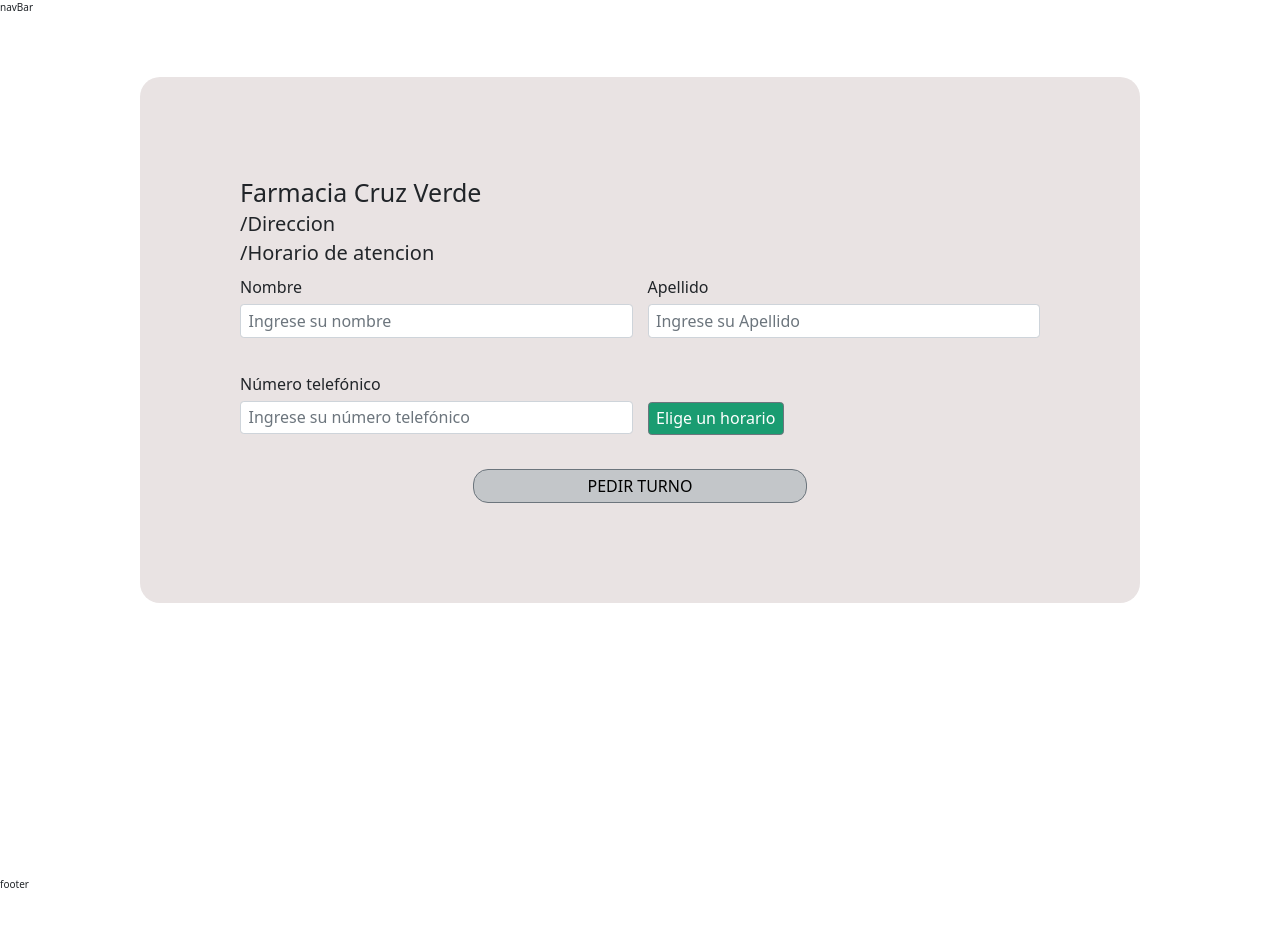
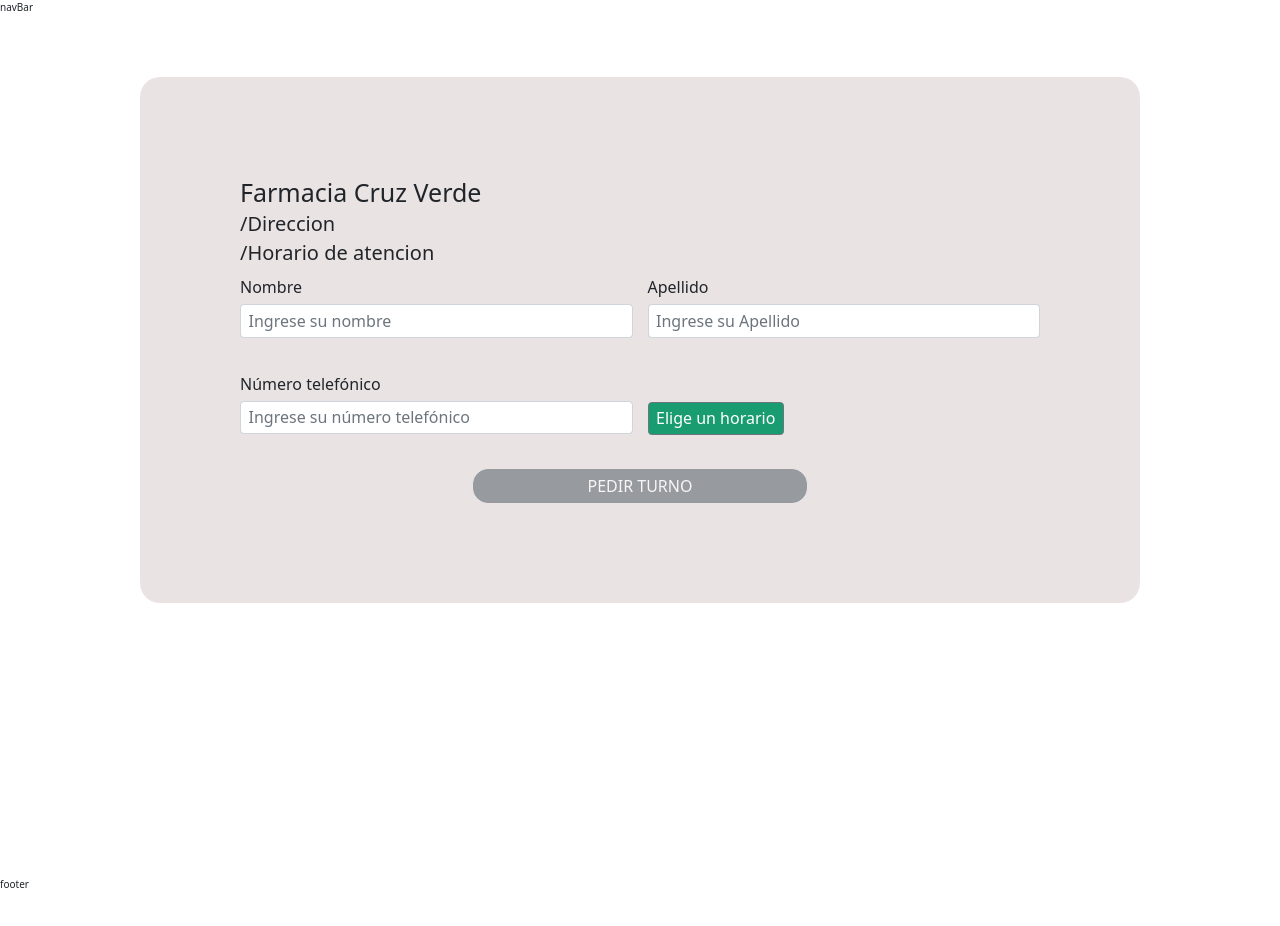
Before and after one commit to No-Country/c11-02-m-mern-farmaturno, a React (Vite) app in the folder client/: page /nuevoTurno in a window 1280 px wide. Shown: the top 926 px of the page. Built offline with nearby package versions, Linux system fonts and the light colour scheme.

Commit message:
desabilito boton pedir turno

```diff
--- a/client/src/components/formUser/FormUser.jsx
+++ b/client/src/components/formUser/FormUser.jsx
@@ -95,6 +95,7 @@
               }`}
               variant="secondary"
               type="submit"
+              disabled={!isTurnoDisponible}
             >
               PEDIR TURNO
             </Button>
```
